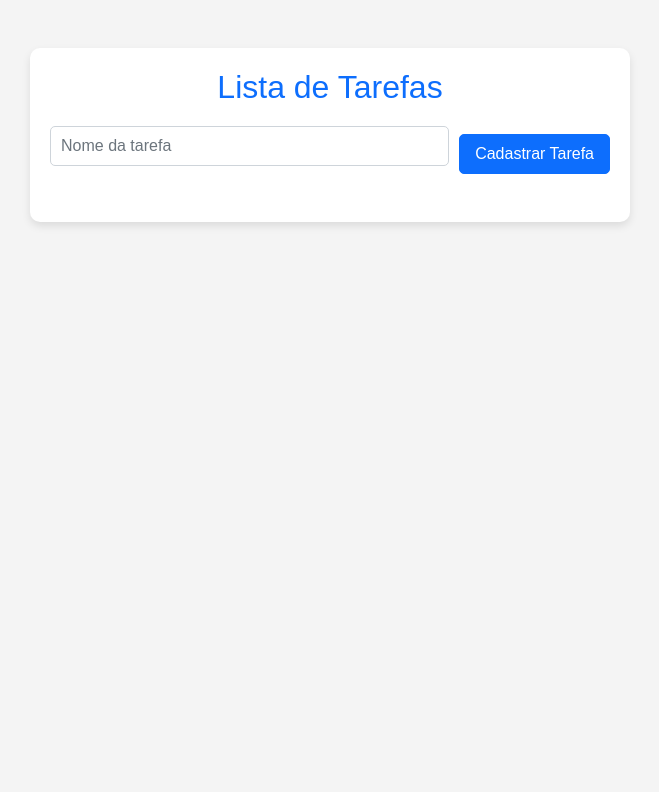
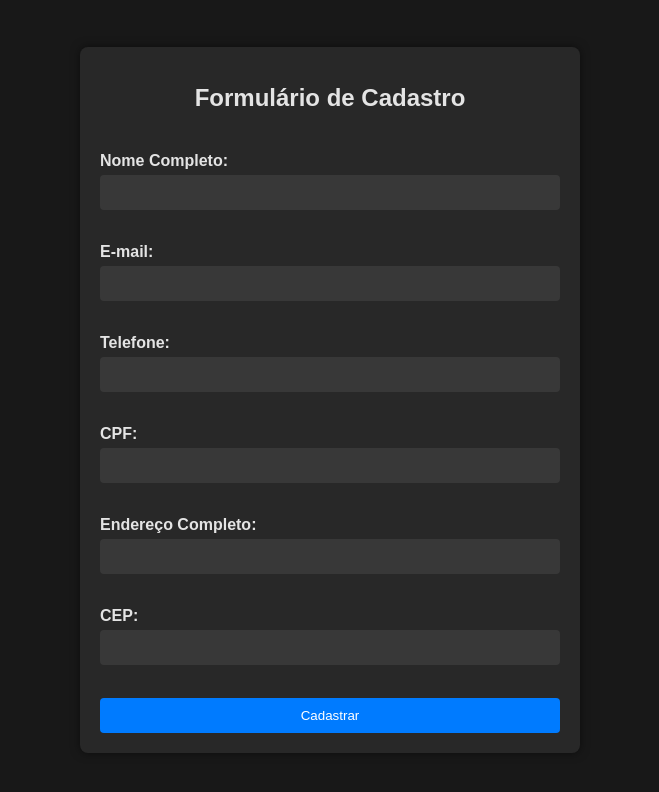
Before and after one commit to tjthiagocosta/curso-ebac-frontend, a plain HTML site: page index.html in a window 1280 px wide. Shown: the whole page, without its empty margins (310-969 px from the left). Drawn offline with nearby package versions, Linux system fonts and the light colour scheme.

Commit message:
add formulario de cadastro

```diff
--- a/app.js
+++ b/app.js
@@ -1,38 +1,5 @@
 $(document).ready(function () {
-    $("#taskForm").on("submit", function (e) {
-        e.preventDefault();
-        let taskName = $("#taskInput").val().trim();
-
-        if (taskName) {
-            let taskText = $("<span></span>").addClass("task-text").text(taskName);
-            let editBtn = $("<button></button>").addClass("btn btn-sm edit-btn").text("✏️");
-            let deleteBtn = $("<button></button>").addClass("btn btn-sm delete-btn").text("🗑️");
-
-            let listItem = $("<li></li>").addClass("list-group-item");
-            listItem.append(taskText);
-            listItem.append(editBtn);
-            listItem.append(deleteBtn);
-
-            $("#taskList").append(listItem);
-            $("#taskInput").val("");
-        }
-    });
-
-    $("#taskList").on("click", ".task-text", function () {
-        $(this).toggleClass("strike");
-    });
-
-    $("#taskList").on("click", ".edit-btn", function (e) {
-        let currentTextElement = $(this).siblings(".task-text");
-        let currentText = currentTextElement.text();
-        let newTask = prompt("Editar Tarefa:", currentText);
-
-        if (newTask) {
-            currentTextElement.text(newTask);
-        }
-    });
-
-    $("#taskList").on("click", ".delete-btn", function () {
-        $(this).parent().remove();
-    });
+    $('#cpf').mask('000.000.000-00', { reverse: true });
+    $('#telefone').mask('(00) 00000-0000');
+    $('#cep').mask('00000-000');
 });
--- a/index.html
+++ b/index.html
@@ -1,25 +1,40 @@
 <!DOCTYPE html>
-<html lang="pt-BR">
+<html lang="pt-br">
 
 <head>
     <meta charset="UTF-8">
     <meta name="viewport" content="width=device-width, initial-scale=1.0">
-    <title>Lista de Tarefas</title>
-    <link rel="stylesheet" href="https://maxcdn.bootstrapcdn.com/bootstrap/5.0.0-beta1/css/bootstrap.min.css">
+    <title>Formulário de Cadastro</title>
     <link rel="stylesheet" href="styles.css">
     <script src="https://code.jquery.com/jquery-3.6.0.min.js"></script>
+    <script src="https://cdnjs.cloudflare.com/ajax/libs/jquery.mask/1.14.16/jquery.mask.min.js"></script>
     <script src="app.js"></script>
 </head>
 
 <body>
-    <div class="container mt-5">
-        <h2>Lista de Tarefas</h2>
-        <form id="taskForm">
-            <input type="text" id="taskInput" placeholder="Nome da tarefa" class="form-control mb-3">
-            <button type="submit" class="btn btn-primary">Cadastrar Tarefa</button>
-        </form>
-        <ul id="taskList" class="mt-3 list-group"></ul>
-    </div>
+    <form id="form-cadastro">
+        <h1>Formulário de Cadastro</h1>
+
+        <label for="nome-completo">Nome Completo:</label>
+        <input type="text" id="nome-completo" name="nome-completo" required><br><br>
+
+        <label for="email">E-mail:</label>
+        <input type="email" id="email" name="email" required><br><br>
+
+        <label for="telefone">Telefone:</label>
+        <input type="text" id="telefone" name="telefone" required><br><br>
+
+        <label for="cpf">CPF:</label>
+        <input type="text" id="cpf" name="cpf" required><br><br>
+
+        <label for="endereco-completo">Endereço Completo:</label>
+        <input type="text" id="endereco-completo" name="endereco-completo" required><br><br>
+
+        <label for="cep">CEP:</label>
+        <input type="text" id="cep" name="cep" required><br><br>
+
+        <input type="submit" value="Cadastrar">
+    </form>
 </body>
 
 </html>
--- a/styles.css
+++ b/styles.css
@@ -1,90 +1,74 @@
-* {
-    box-sizing: border-box;
+/* Reset básico */
+body,
+form,
+label,
+input {
     margin: 0;
     padding: 0;
+    box-sizing: border-box;
+    font-family: 'Arial', sans-serif;
 }
 
 body {
-    font-family: 'Arial', sans-serif;
-    background-color: #f4f4f4;
+    background-color: #181818;
+    height: 100vh;
+    display: flex;
+    align-items: center;
+    justify-content: center;
+    color: #e4e4e4;
 }
 
-.container {
-    max-width: 600px;
-    margin: 50px auto;
+form {
+    background-color: #282828;
     padding: 20px;
-    background-color: #fff;
-    border-radius: 10px;
-    box-shadow: 0 4px 8px rgba(0, 0, 0, 0.1);
+    border-radius: 8px;
+    box-shadow: 0px 0px 10px rgba(0, 0, 0, 0.5);
+    width: 90%;
+    max-width: 500px;
 }
 
-h2 {
+h1 {
+    font-size: 1.5em;
+    margin-bottom: 40px;
     text-align: center;
-    color: #0d6efd;
-    margin-bottom: 20px;
+    color: #e4e4e4;
 }
 
-#taskForm {
-    display: flex;
-    justify-content: space-between;
-    align-items: center;
-    margin-bottom: 20px;
+label {
+    display: block;
+    margin-bottom: 5px;
+    font-weight: bold;
 }
 
-#taskInput {
-    flex: 1;
-    height: 40px;
-    border-radius: 5px;
-    border: 1px solid #ced4da;
-    padding: 0 10px;
+input[type="text"],
+input[type="email"] {
+    width: 100%;
+    padding: 10px;
+    margin-bottom: 15px;
+    border: none;
+    border-radius: 4px;
+    background-color: #383838;
+    color: #e4e4e4;
+    transition: background-color 0.3s;
 }
 
-.btn-primary {
-    height: 40px;
-    padding: 0 15px;
-    margin-left: 10px;
-    border-radius: 5px;
+input[type="text"]:focus,
+input[type="email"]:focus {
+    outline: none;
+    background-color: #484848;
 }
 
-.list-group-item {
-    display: flex;
-    justify-content: space-between;
-    align-items: center;
-    height: 40px;
-    border: 1px solid #ced4da;
-    border-radius: 5px;
-    background-color: #e9ecef;
-    margin-bottom: 10px;
-    padding: 0 10px;
+input[type="submit"] {
+    width: 100%;
+    padding: 10px;
+    border: none;
+    border-radius: 4px;
+    background-color: #007BFF;
+    color: #FFF;
+    cursor: pointer;
+    transition: background-color 0.3s;
 }
 
-.task-text {
-    flex: 1;
-    display: inline-block;
-    margin-right: 10px;
+input[type="submit"]:hover {
+    background-color: #0056b3;
 }
-
-.edit-btn,
-.delete-btn {
-    height: 30px;
-    padding: 0 10px;
-    border-radius: 5px;
-    margin-left: 5px;
-}
-
-.edit-btn {
-    background-color: #0d6efd;
-    color: #212529;
-    font-size: 20px;
-}
-
-.delete-btn {
-    background-color: #0d6efd;
-    color: #ffffff;
-    font-size: 20px;
-
-}
-
-.strike {
-    text-decoration: line-through;
-}
```
